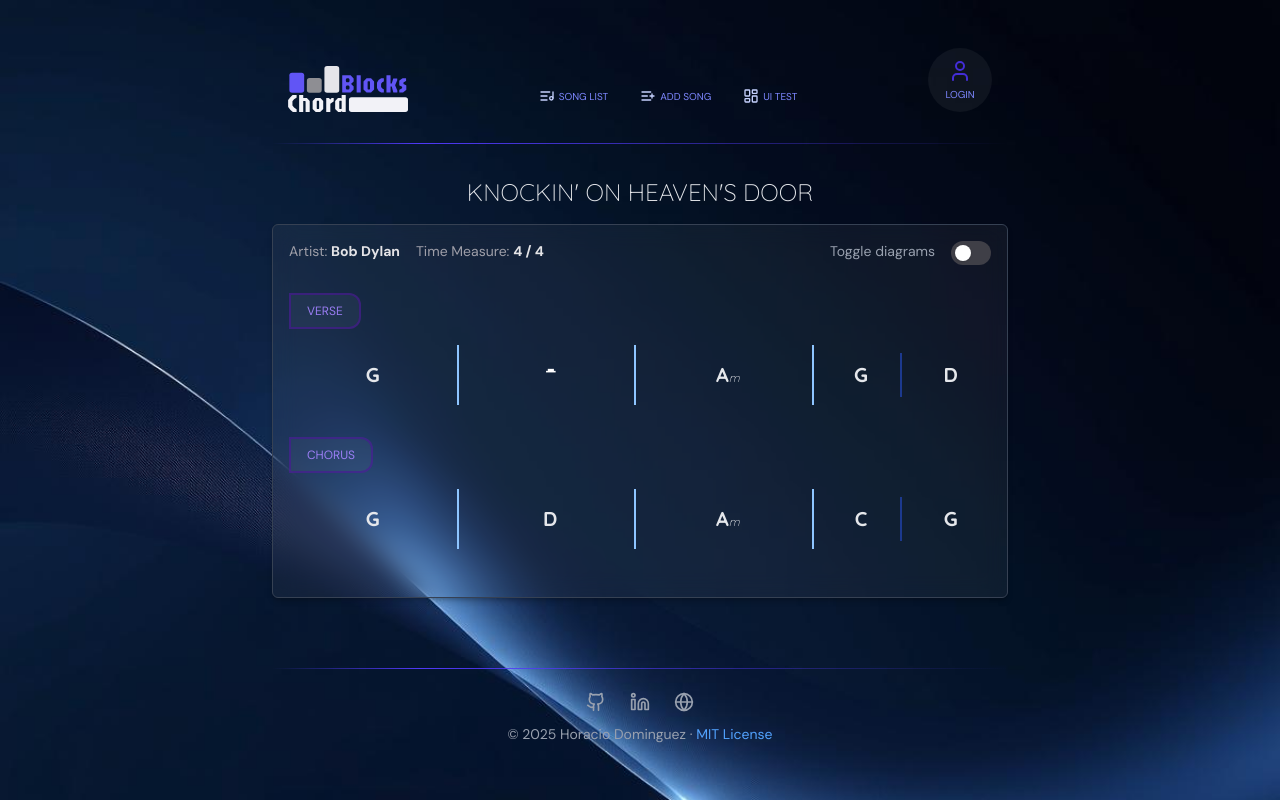
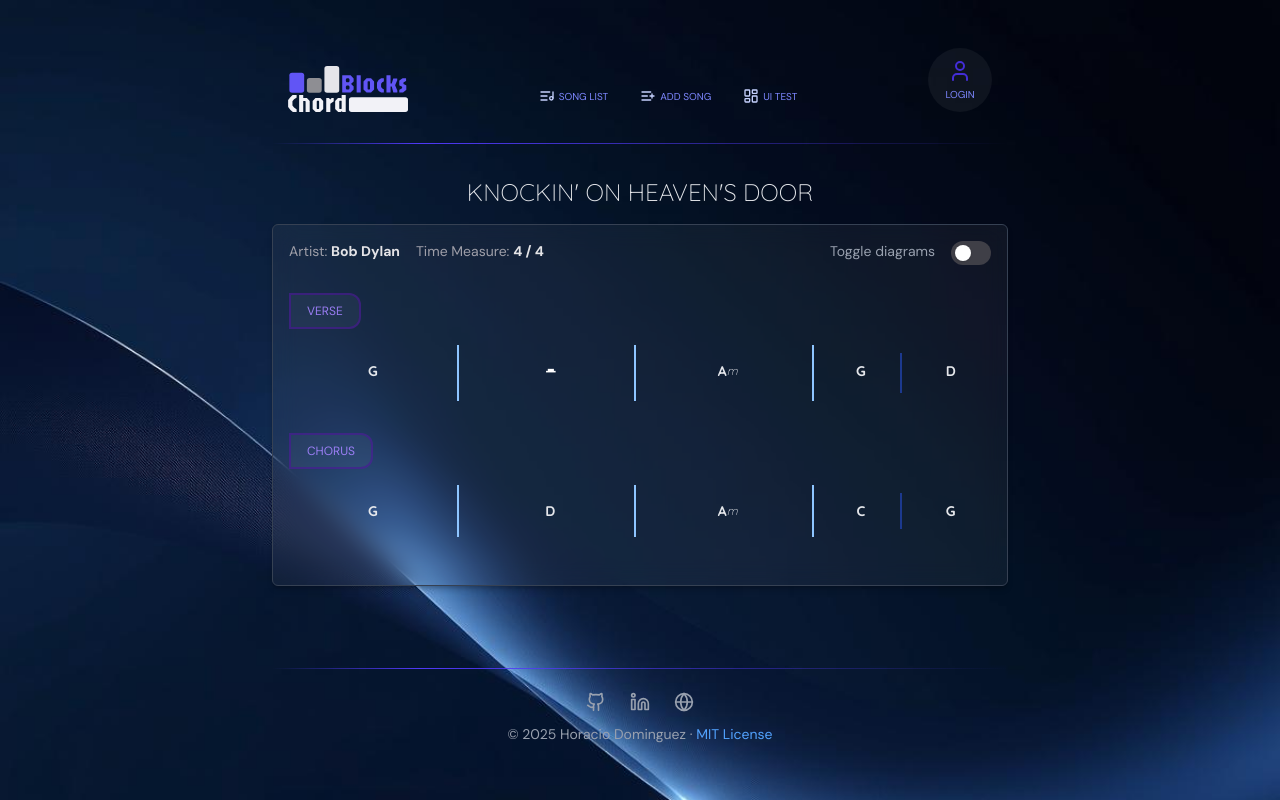
Before and after one commit to horaciodominguez/chordblocks-react-typescript, a React (Vite) app: page /song/fc45043d-7a7c-48d7-8830-be532e0906df in a window 1280 px wide. Built offline with nearby package versions, Linux system fonts and the light colour scheme; no server answers; a web font is replaced by a local one.

Commit message:
UI fixes

```diff
--- a/src/components/ui/Input.tsx
+++ b/src/components/ui/Input.tsx
@@ -50,7 +50,7 @@ export default function InputInline({
       onBlur={handleBlur}
       onClick={handleClick}
       readOnly={!isEditing}
-      className={`w-full px-3 py-2 rounded-md ${
+      className={`w-full px-3 py-2 rounded-md text-sm ${
         isEditing
           ? "border border-gray-300 focus:outline-none focus:ring-2 focus:ring-indigo-500"
           : "border border-zinc-400/25 cursor-text text-indigo-300"
--- a/src/components/ui/Select.tsx
+++ b/src/components/ui/Select.tsx
@@ -31,7 +31,7 @@ export const Select = ({
   const [isEditing, setIsEditing] = useState(false)
 
   const baseClass =
-    "w-full border text-white px-3 py-2 rounded-md focus:outline-none focus:ring-2 focus:ring-indigo-500"
+    "w-full border text-white text-sm px-3 py-2 rounded-md focus:outline-none focus:ring-2 focus:ring-indigo-500"
 
   return (
     <>
@@ -41,7 +41,7 @@ export const Select = ({
           id={name}
           aria-label={label}
           onClick={() => alert(disabledMessage)}
-          className="w-full border border-indigo-600 px-3 py-2 rounded-md "
+          className={`${baseClass} border-indigo-600`}
           title={label}
           tabIndex={tabIndex}
         >
--- a/src/modules/songs/components/form/BlockPicker.tsx
+++ b/src/modules/songs/components/form/BlockPicker.tsx
@@ -33,13 +33,12 @@ export function BlockPicker({
   }
 
   return (
-    <div>
+    <>
       {label && <Label>{label}</Label>}
 
       <AppDialog
         trigger={
-          <button className="w-full border border-zinc-700 px-3 py-2 rounded-md flex items-center justify-center gap-2 hover:border-gray-700 hover:bg-gray-800">
-            <span>
+          <Button variant="primary" className="w-full">
             {selectedValue ? (
               selectedValue === "__REST__" ? (
                 <span className="inline-flex items-center">
@@ -50,13 +49,14 @@ export function BlockPicker({
                   <span className="sr-only">Rest selected</span>
                 </span>
               ) : (
-                  selectedValue
+                <span>
+                  <ChordDisplay chord={selectedValue} asText={false} />
+                </span>
               )
             ) : (
               "Choose Block"
             )}
-            </span>
-          </button>
+          </Button>
         }
         title="Choose Block"
       >
@@ -120,6 +120,6 @@ export function BlockPicker({
           </Dialog.Close>
         </div>
       </AppDialog>
-    </div>
+    </>
   )
 }
--- a/src/style.css
+++ b/src/style.css
@@ -17,9 +17,9 @@
 }
 
 .chord-root {
-  @apply text-xl font-bold text-gray-200 text-center;
+  @apply text-sm font-bold text-gray-200 text-center;/*
   font-family: "Space Mono", monospace;
-  font-family: "DM Sans", sans-serif;
+  font-family: "DM Sans", sans-serif; */
   font-family: "Quicksand", sans-serif;
 }
 
@@ -27,7 +27,7 @@
   @apply text-xs font-thin text-gray-200 text-center;
   font-family: "Quicksand", sans-serif;
   font-style: italic;
-  margin-bottom: .2rem
+  margin-bottom: .1rem
 }
 
 .panel-variant-1 {
```
Lines whose indentation alone changed are shown as unchanged.
